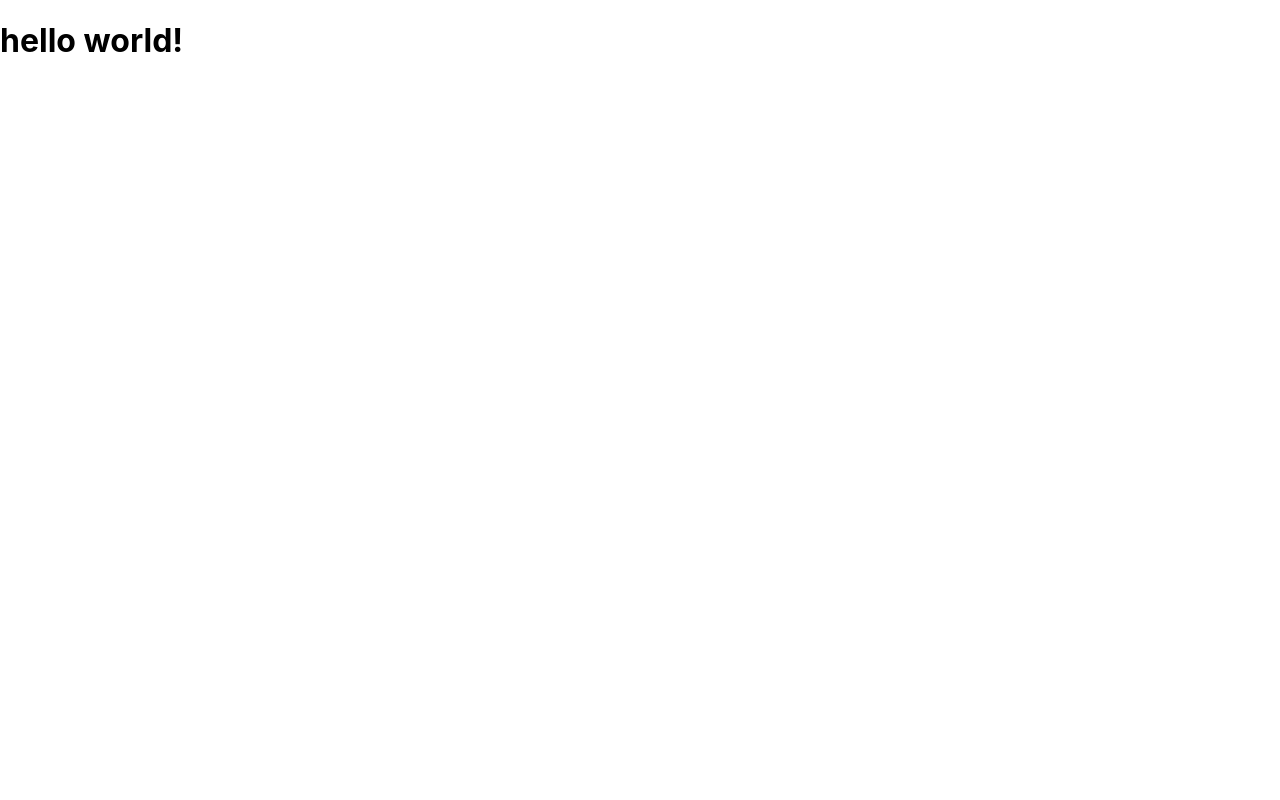
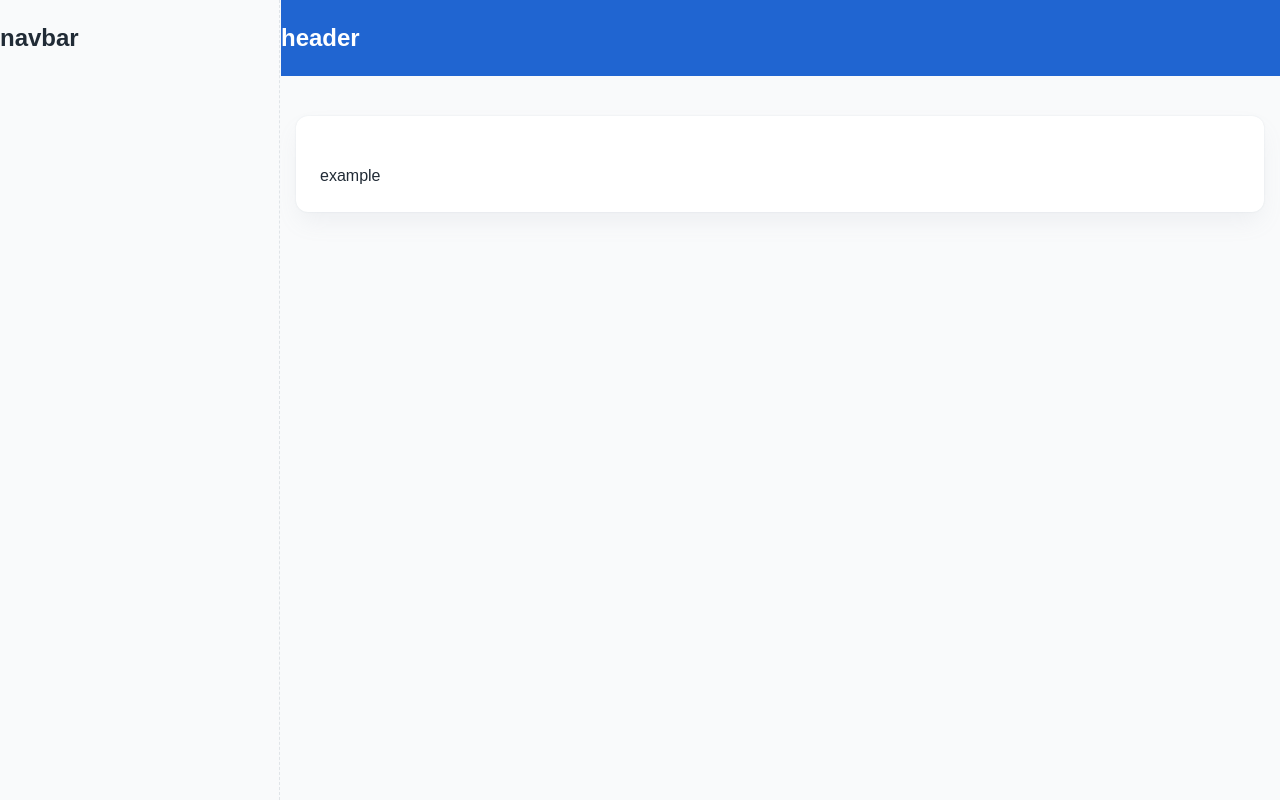
Before and after one commit to Y2829/dami-front, a React (Create React App) app: page /home in a window 1280 px wide. Built offline with nearby package versions, Linux system fonts and the light colour scheme.

Commit message:
feat: 초기레이아웃 구성

```diff
--- a/src/App.css
+++ /dev/null
@@ -1,38 +0,0 @@
-.App {
-  text-align: center;
-}
-
-.App-logo {
-  height: 40vmin;
-  pointer-events: none;
-}
-
-@media (prefers-reduced-motion: no-preference) {
-  .App-logo {
-    animation: App-logo-spin infinite 20s linear;
-  }
-}
-
-.App-header {
-  background-color: #282c34;
-  min-height: 100vh;
-  display: flex;
-  flex-direction: column;
-  align-items: center;
-  justify-content: center;
-  font-size: calc(10px + 2vmin);
-  color: white;
-}
-
-.App-link {
-  color: #61dafb;
-}
-
-@keyframes App-logo-spin {
-  from {
-    transform: rotate(0deg);
-  }
-  to {
-    transform: rotate(360deg);
-  }
-}
--- a/src/App.tsx
+++ b/src/App.tsx
@@ -1,7 +1,11 @@
+import ThemeProvider from "./theme";
+import AppRoutes from "./AppRoutes";
 function App() {
   return (
     <div className="App">
-      <h1>hello world!</h1>
+      <ThemeProvider>
+        <AppRoutes />
+      </ThemeProvider>
     </div>
   );
 }
--- /dev/null
+++ b/src/AppRoutes.tsx
@@ -0,0 +1,21 @@
+import React from "react";
+import { BrowserRouter as Router, Routes, Route } from "react-router-dom";
+
+import Layout from "./components/Layout";
+import Home from "./pages/Home";
+
+const AppRoutes = () => {
+  return (
+    <React.Suspense>
+      <Router>
+        <Routes>
+          <Route path="/" element={<Layout />}>
+            <Route path="home" element={<Home />} />
+          </Route>
+        </Routes>
+      </Router>
+    </React.Suspense>
+  );
+};
+
+export default AppRoutes;
--- /dev/null
+++ b/src/components/Layout/Header/index.tsx
@@ -0,0 +1,25 @@
+import type { FC } from "react";
+
+import { styled } from "@mui/material";
+import { AppBar } from "@mui/material";
+
+import { NAV_BAR_WIDTH } from "src/configs";
+
+const StyledRoot = styled(AppBar)(({ theme }) => ({
+  boxShadow: "none",
+  [theme.breakpoints.up("lg")]: {
+    width: `calc(100% - ${NAV_BAR_WIDTH + 1}px)`,
+  },
+}));
+
+const Header: FC = () => {
+  return (
+    <StyledRoot>
+      <StyledRoot>
+        <h2>header</h2>
+      </StyledRoot>
+    </StyledRoot>
+  );
+};
+
+export default Header;
--- /dev/null
+++ b/src/components/Layout/Nav/index.tsx
@@ -0,0 +1,33 @@
+import type { FC } from "react";
+
+import { Box, Drawer } from "@mui/material";
+
+import { NAV_BAR_WIDTH } from "src/configs";
+
+const Nav: FC = () => {
+  return (
+    <Box
+      component="nav"
+      sx={{
+        flexShrink: { lg: 0 },
+        width: { lg: NAV_BAR_WIDTH },
+      }}
+    >
+      <Drawer
+        open
+        variant="permanent"
+        PaperProps={{
+          sx: {
+            width: NAV_BAR_WIDTH,
+            bgcolor: "background.default",
+            borderRightStyle: "dashed",
+          },
+        }}
+      >
+        <h2>navbar</h2>
+      </Drawer>
+    </Box>
+  );
+};
+
+export default Nav;
--- /dev/null
+++ b/src/components/Layout/index.tsx
@@ -0,0 +1,41 @@
+import type { FC } from "react";
+
+import { Outlet } from "react-router-dom";
+import { styled, Box } from "@mui/material";
+
+import Header from "./Header";
+import Nav from "./Nav";
+import { MOBILE_HEADER, DESKTOP_HEADER } from "src/configs";
+
+const StyledRoot = styled(Box)({
+  display: "flex",
+  minHeight: "100%",
+  overflow: "hidden",
+});
+
+const Main = styled(Box)(({ theme }) => ({
+  flexGrow: 1,
+  overflow: "auto",
+  minHeight: "100%",
+  paddingTop: MOBILE_HEADER + 24,
+  paddingBottom: theme.spacing(10),
+  [theme.breakpoints.up("lg")]: {
+    paddingTop: DESKTOP_HEADER + 24,
+    paddingLeft: theme.spacing(2),
+    paddingRight: theme.spacing(2),
+  },
+}));
+
+const Layout: FC = () => {
+  return (
+    <StyledRoot>
+      <Header />
+      <Nav />
+      <Main>
+        <Outlet />
+      </Main>
+    </StyledRoot>
+  );
+};
+
+export default Layout;
--- /dev/null
+++ b/src/configs/index.ts
@@ -0,0 +1 @@
+export * from "./layout";
--- /dev/null
+++ b/src/configs/layout.ts
@@ -0,0 +1,3 @@
+export const NAV_BAR_WIDTH = 280;
+export const MOBILE_HEADER = 64;
+export const DESKTOP_HEADER = 92;
--- /dev/null
+++ b/src/pages/Home/index.tsx
@@ -0,0 +1,13 @@
+import { Card, CardHeader, CardContent } from "@mui/material";
+const Home = () => {
+  return (
+    <div>
+      <Card>
+        <CardHeader>Home</CardHeader>
+        <CardContent>example</CardContent>
+      </Card>
+    </div>
+  );
+};
+
+export default Home;
```
Also changed, not shown: tsconfig.json (+5 -10 lines), 2 other files (tests, documents, lock files or other folders).
